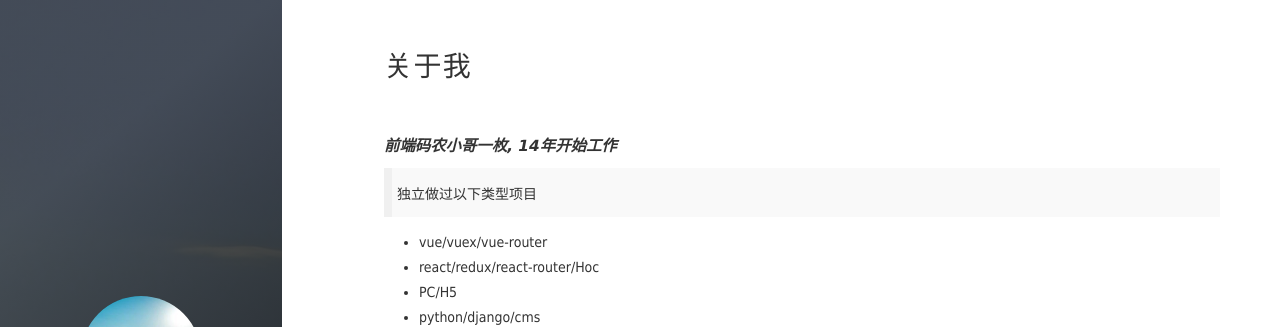
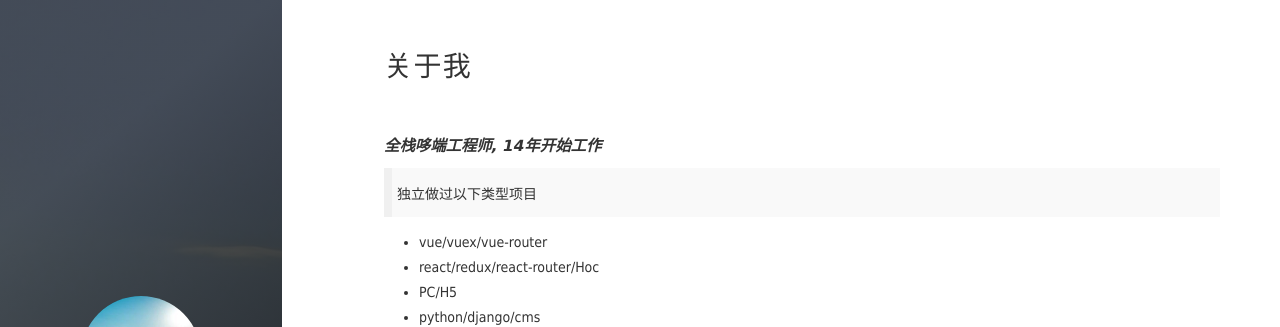
Before and after one commit to iceyangcc/blog, a Jekyll site: the page built from about.md, in a window 1280 px wide. Shown: the top 327 px of the page. Built offline with Jekyll 4.4.1, drawn with Linux system fonts in a browser that asks for light colours; nearby versions of some CDN libraries; library files that are not in the unit come from our copies; comment, search, counter and statistics services are not loaded.

Commit message:
about update

```diff
--- a/about.md
+++ b/about.md
@@ -6,7 +6,7 @@ title: 关于我
 <p style="height: 20px;">
 </p>
 
-#### ***前端码农小哥一枚, 14年开始工作***
+#### ***全栈哆端工程师, 14年开始工作***
 
 
 > 独立做过以下类型项目
```
